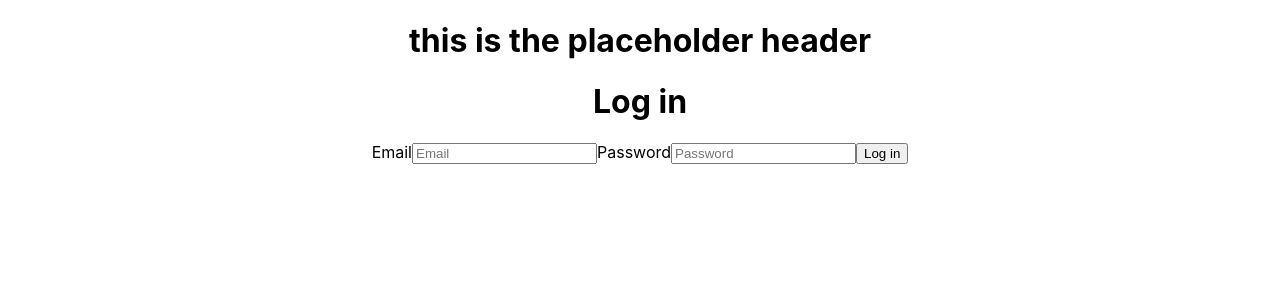
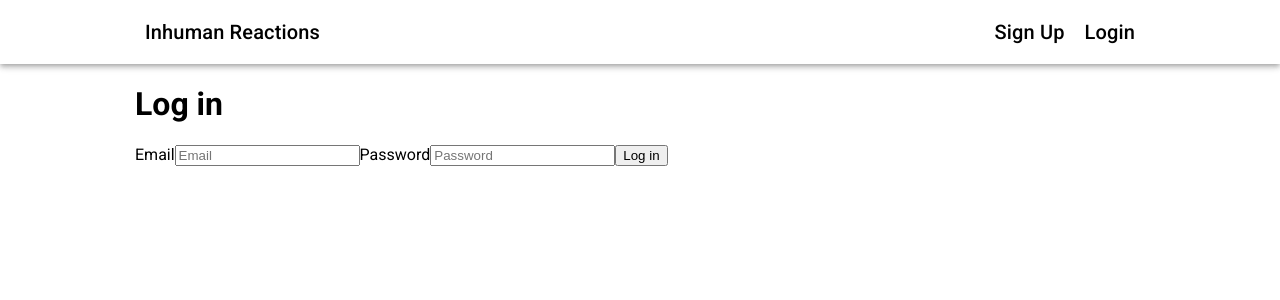
Before and after one commit to JamesKemp296/Inhuman-Reactions, a React (Create React App) app: page /login in a window 1280 px wide. Shown: the top 300 px of the page. Built offline with nearby package versions, Linux system fonts and the light colour scheme; no server answers.

Commit message:
Desktop Header Material UI

```diff
--- a/package.json
+++ b/package.json
@@ -3,6 +3,8 @@
   "version": "0.1.0",
   "private": true,
   "dependencies": {
+    "@material-ui/core": "^4.11.0",
+    "@material-ui/icons": "^4.9.1",
     "@testing-library/jest-dom": "^4.2.4",
     "@testing-library/react": "^9.3.2",
     "@testing-library/user-event": "^7.1.2",
--- a/public/index.html
+++ b/public/index.html
@@ -10,34 +10,15 @@
       content="Web site created using create-react-app"
     />
     <link rel="apple-touch-icon" href="%PUBLIC_URL%/logo192.png" />
-    <!--
-      manifest.json provides metadata used when your web app is installed on a
-      user's mobile device or desktop. See https://developers.google.com/web/fundamentals/web-app-manifest/
-    -->
     <link rel="manifest" href="%PUBLIC_URL%/manifest.json" />
-    <!--
-      Notice the use of %PUBLIC_URL% in the tags above.
-      It will be replaced with the URL of the `public` folder during the build.
-      Only files inside the `public` folder can be referenced from the HTML.
-
-      Unlike "/favicon.ico" or "favicon.ico", "%PUBLIC_URL%/favicon.ico" will
-      work correctly both with client-side routing and a non-root public URL.
-      Learn how to configure a non-root public URL by running `npm run build`.
-    -->
-    <title>React App</title>
+    <link
+      rel="stylesheet"
+      href="https://fonts.googleapis.com/css?family=Roboto:300,400,500,700&display=swap"
+    />
+    <title>Inhuman Reactions</title>
   </head>
   <body>
     <noscript>You need to enable JavaScript to run this app.</noscript>
     <div id="root"></div>
-    <!--
-      This HTML file is a template.
-      If you open it directly in the browser, you will see an empty page.
-
-      You can add webfonts, meta tags, or analytics to this file.
-      The build step will place the bundled scripts into the <body> tag.
-
-      To begin the development, run `npm start` or `yarn start`.
-      To create a production bundle, use `npm run build` or `yarn build`.
-    -->
   </body>
 </html>
--- a/src/App.css
+++ /dev/null
@@ -1,38 +0,0 @@
-.App {
-  text-align: center;
-}
-
-.App-logo {
-  height: 40vmin;
-  pointer-events: none;
-}
-
-@media (prefers-reduced-motion: no-preference) {
-  .App-logo {
-    animation: App-logo-spin infinite 20s linear;
-  }
-}
-
-.App-header {
-  background-color: #282c34;
-  min-height: 100vh;
-  display: flex;
-  flex-direction: column;
-  align-items: center;
-  justify-content: center;
-  font-size: calc(10px + 2vmin);
-  color: white;
-}
-
-.App-link {
-  color: #61dafb;
-}
-
-@keyframes App-logo-spin {
-  from {
-    transform: rotate(0deg);
-  }
-  to {
-    transform: rotate(360deg);
-  }
-}
--- a/src/App.tsx
+++ b/src/App.tsx
@@ -1,5 +1,4 @@
 import React from "react"
-import "./App.css"
 import { BrowserRouter as Router, Route, Switch } from "react-router-dom"
 
 // Views
@@ -9,6 +8,7 @@ import SignUp from "./views/SignUp"
 import Dashboard from "./views/Dashboard"
 
 // Componetns
+import View from "./components/View"
 import Header from "./components/Header"
 import PrivateRoute from "./components/PrivateRoute"
 
@@ -21,15 +21,15 @@ const App: React.FC<Props> = () => {
   return (
     <AuthProvider>
       <Router>
-        <div className="App">
-          <Header />
+        <Header />
+        <View>
           <Switch>
             <Route exact path="/" component={Home} />
             <Route path="/login" component={Login} />
             <Route path="/signup" component={SignUp} />
             <PrivateRoute component={Dashboard} path="/dashboard" />
           </Switch>
-        </div>
+        </View>
       </Router>
     </AuthProvider>
   )
--- a/src/components/Header/index.tsx
+++ b/src/components/Header/index.tsx
@@ -1,12 +1,106 @@
-import React from "react"
+import React, { useContext } from "react"
+import { Link } from "react-router-dom"
+import app from "../../firebase"
+
+// Material UI
+import { createStyles, makeStyles, Theme } from "@material-ui/core/styles"
+import AppBar from "@material-ui/core/AppBar"
+import Toolbar from "@material-ui/core/Toolbar"
+import Typography from "@material-ui/core/Typography"
+import Box from "@material-ui/core/Box"
+import Button from "@material-ui/core/Button"
+
+// Context
+import { AuthContext } from "../../contexts/Auth"
 
 interface Props {}
 
+const useStyles = makeStyles((theme: Theme) =>
+  createStyles({
+    root: {
+      flexGrow: 1,
+      backgroundColor: "white",
+    },
+    navLink: {
+      color: "black",
+      padding: 10,
+      textDecoration: "none",
+    },
+    toolbar: {
+      maxWidth: 1010,
+      width: "100%",
+      margin: "0px auto",
+      display: "flex",
+      justifyContent: "space-between",
+    },
+  }),
+)
+
 const Header: React.FC<Props> = () => {
+  const { currentUser } = useContext(AuthContext)
+  const classes = useStyles()
+
+  const SignOut = () => {
+    app.auth().signOut()
+  }
+
+  const renderNavActions = (): React.ReactNode => {
+    if (currentUser) {
+      return <Button onClick={SignOut}>Log Out</Button>
+    }
+    return (
+      <Box display="flex">
+        <Typography
+          variant="h6"
+          className={classes.navLink}
+          component={Link}
+          to="/signup"
+        >
+          Sign Up
+        </Typography>
+        <Typography
+          variant="h6"
+          className={classes.navLink}
+          component={Link}
+          to="/login"
+        >
+          Login
+        </Typography>
+      </Box>
+    )
+  }
+
+  const renderDashboardLink = (): React.ReactNode => {
+    if (!currentUser) return null
+    return (
+      <Typography
+        variant="h6"
+        className={classes.navLink}
+        component={Link}
+        to="/dashboard"
+      >
+        Dashboard
+      </Typography>
+    )
+  }
+
   return (
-    <header>
-      <h1>this is the placeholder header</h1>
-    </header>
+    <AppBar position="static" className={classes.root}>
+      <Toolbar className={classes.toolbar}>
+        <Box display="flex">
+          <Typography
+            variant="h6"
+            className={classes.navLink}
+            component={Link}
+            to="/"
+          >
+            Inhuman Reactions
+          </Typography>
+          {renderDashboardLink()}
+        </Box>
+        {renderNavActions()}
+      </Toolbar>
+    </AppBar>
   )
 }
 
--- /dev/null
+++ b/src/components/View/index.tsx
@@ -0,0 +1,26 @@
+import React from "react"
+import { createStyles, makeStyles, Theme } from "@material-ui/core/styles"
+import Box from "@material-ui/core/Box"
+
+interface Props {
+  children: any
+}
+
+const useStyles = makeStyles((theme: Theme) =>
+  createStyles({
+    root: {
+      height: "100%",
+      maxWidth: 1010,
+      width: "100%",
+      margin: "0px auto",
+    },
+  }),
+)
+
+const Header: React.FC<Props> = ({ children }) => {
+  const classes = useStyles()
+
+  return <Box className={classes.root}>{children}</Box>
+}
+
+export default Header
--- a/src/index.css
+++ b/src/index.css
@@ -1,13 +1,12 @@
 body {
   margin: 0;
-  font-family: -apple-system, BlinkMacSystemFont, 'Segoe UI', 'Roboto', 'Oxygen',
-    'Ubuntu', 'Cantarell', 'Fira Sans', 'Droid Sans', 'Helvetica Neue',
-    sans-serif;
+  font-family: "Roboto", "Oxygen", "Ubuntu", "Cantarell", "Fira Sans",
+    "Droid Sans", "Helvetica Neue", sans-serif;
   -webkit-font-smoothing: antialiased;
   -moz-osx-font-smoothing: grayscale;
 }
 
 code {
-  font-family: source-code-pro, Menlo, Monaco, Consolas, 'Courier New',
+  font-family: source-code-pro, Menlo, Monaco, Consolas, "Courier New",
     monospace;
 }
--- a/src/views/Home/index.tsx
+++ b/src/views/Home/index.tsx
@@ -1,12 +1,8 @@
-import React, { useState, useContext } from "react"
-import app from "../../firebase"
-import { AuthContext } from "../../contexts/Auth"
-import { Link } from "react-router-dom"
+import React, { useState } from "react"
 
 interface Props {}
 
 const Home: React.FC<Props> = () => {
-  const { currentUser } = useContext(AuthContext)
   // console.log(currentUser)
   const [startTime, setStartTime] = useState<number>(0)
   const [allTimes, setAlltimes] = useState<number[]>([])
@@ -32,16 +28,8 @@ const Home: React.FC<Props> = () => {
     setAlltimes([...allTimes, difference])
   }
 
-  const SignOut = () => {
-    app.auth().signOut()
-  }
-
   return (
     <div>
-      <button onClick={SignOut}>SignOut</button>
-      <Link to="/dashboard">Go to dashboard</Link>
-      <Link to="/login">Go to login</Link>
-      <Link to="/signup">Go to signup</Link>
       <h1>This is the home page!</h1>
       <h2>When square turns green, click!</h2>
       <div
```
Also changed, not shown: public/manifest.json, 1 other file (tests, documents, lock files or other folders).
